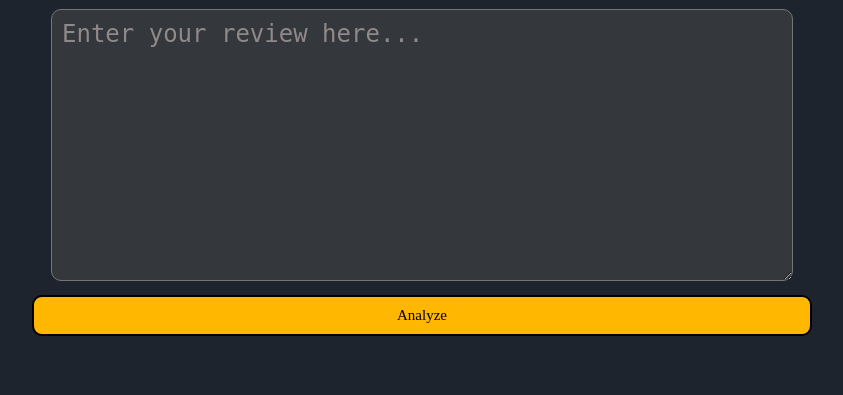
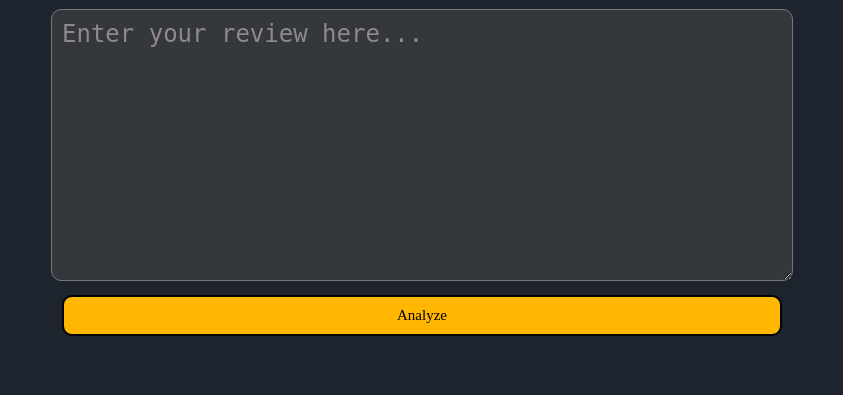
Before and after one commit to Nytin-rana/Sentiment-analyzer, a Flask app: page / in a window 1280 px wide. Shown: the part 244-639 px from the top of the page, without its empty margins (218-1061 px from the left). Run offline with Flask 3, Linux system fonts and the light colour scheme; parts of the project's set-up code (start-up, migrations or seed data) failed here and were passed over.

Commit message:
Update index.html

```diff
--- a/templates/index.html
+++ b/templates/index.html
@@ -47,7 +47,7 @@
             background-color: rgb(255, 183, 1);
             font-family: 'Times New Roman', Times, serif;
             font-size: 15px;
-            width: 65%;
+            width: 60%;
 
         }
         button:hover {
```
